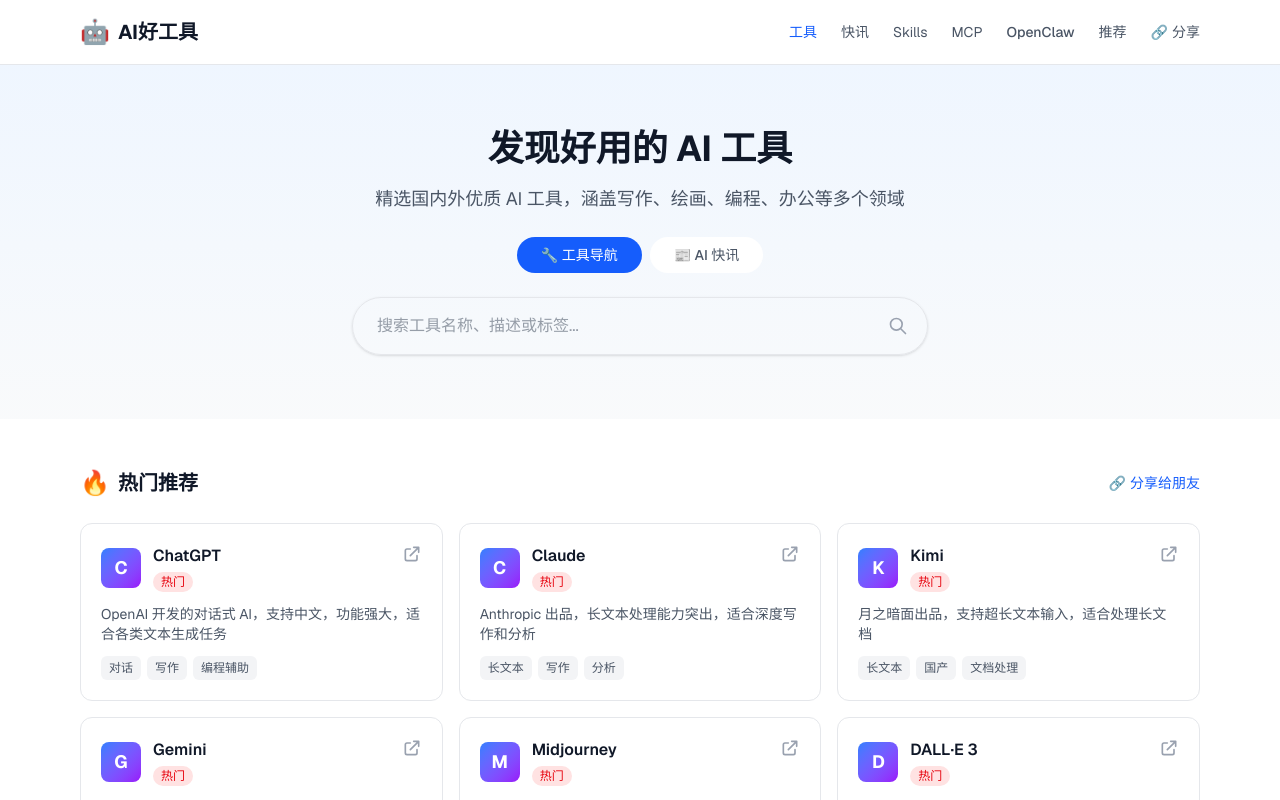
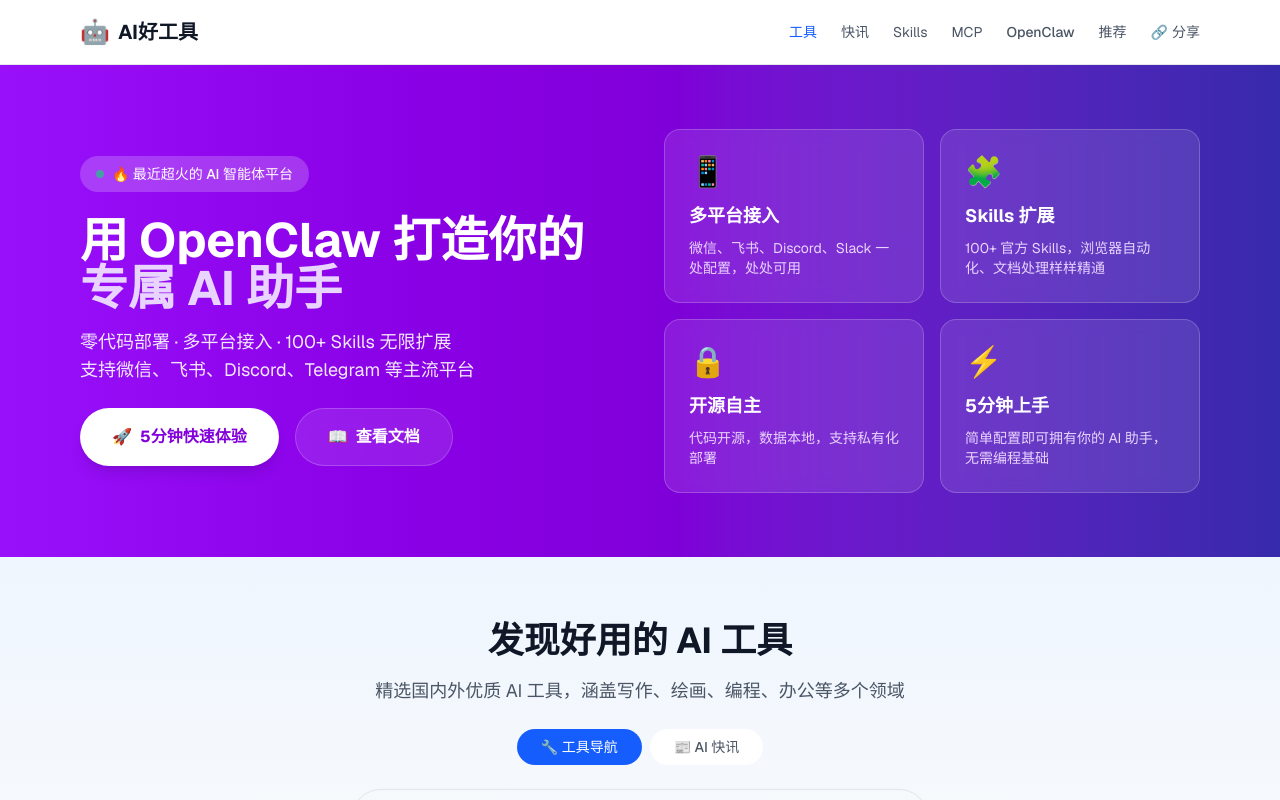
Before and after one commit to yangchong1314/aihao123, a Next.js app: page / in a window 1280 px wide. Shown: the top 800 px of the page. Built offline with nearby package versions, Linux system fonts and the light colour scheme.

Commit message:
feat: 首页增加OpenClaw重点推荐区块

```diff
--- a/src/app/page.tsx
+++ b/src/app/page.tsx
@@ -114,6 +114,73 @@
           <MobileNav />
         </div>
       </header>
+
+      {/* OpenClaw 重点推荐区 */}
+      <section className="bg-gradient-to-r from-purple-600 via-purple-700 to-indigo-800 text-white py-12 sm:py-16">
+        <div className="max-w-6xl mx-auto px-4">
+          <div className="flex flex-col lg:flex-row items-center gap-8 lg:gap-12">
+            {/* 左侧内容 */}
+            <div className="flex-1 text-center lg:text-left">
+              <div className="inline-flex items-center gap-2 px-4 py-2 bg-white/20 rounded-full text-sm font-medium mb-6">
+                <span className="w-2 h-2 bg-green-400 rounded-full animate-pulse"></span>
+                🔥 最近超火的 AI 智能体平台
+              </div>
+              <h2 className="text-3xl sm:text-4xl lg:text-5xl font-bold mb-4">
+                用 OpenClaw 打造你的<br className="hidden sm:block" />
+                <span className="text-purple-200">专属 AI 助手</span>
+              </h2>
+              <p className="text-lg text-purple-100 mb-6 max-w-xl mx-auto lg:mx-0">
+                零代码部署 · 多平台接入 · 100+ Skills 无限扩展<br />
+                支持微信、飞书、Discord、Telegram 等主流平台
+              </p>
+              <div className="flex flex-col sm:flex-row gap-4 justify-center lg:justify-start">
+                <a
+                  href="/openclaw/"
+                  className="inline-flex items-center justify-center gap-2 px-8 py-4 bg-white text-purple-700 rounded-full font-bold hover:bg-purple-50 transition-colors shadow-lg"
+                >
+                  <span>🚀</span>
+                  5分钟快速体验
+                </a>
+                <a
+                  href="https://docs.openclaw.ai"
+                  target="_blank"
+                  rel="noopener noreferrer"
+                  className="inline-flex items-center justify-center gap-2 px-8 py-4 bg-white/10 text-white rounded-full font-semibold hover:bg-white/20 transition-colors backdrop-blur-sm border border-white/20"
+                >
+                  <span>📖</span>
+                  查看文档
+                </a>
+              </div>
+            </div>
+
+            {/* 右侧特性卡片 */}
+            <div className="flex-1 w-full max-w-md lg:max-w-none">
+              <div className="grid grid-cols-1 sm:grid-cols-2 gap-4">
+                <div className="bg-white/10 backdrop-blur-sm rounded-2xl p-6 border border-white/20">
+                  <div className="text-3xl mb-3">📱</div>
+                  <h3 className="font-bold text-lg mb-2">多平台接入</h3>
+                  <p className="text-purple-200 text-sm">微信、飞书、Discord、Slack 一处配置，处处可用</p>
+                </div>
+                <div className="bg-white/10 backdrop-blur-sm rounded-2xl p-6 border border-white/20">
+                  <div className="text-3xl mb-3">🧩</div>
+                  <h3 className="font-bold text-lg mb-2">Skills 扩展</h3>
+                  <p className="text-purple-200 text-sm">100+ 官方 Skills，浏览器自动化、文档处理样样精通</p>
+                </div>
+                <div className="bg-white/10 backdrop-blur-sm rounded-2xl p-6 border border-white/20">
+                  <div className="text-3xl mb-3">🔒</div>
+                  <h3 className="font-bold text-lg mb-2">开源自主</h3>
+                  <p className="text-purple-200 text-sm">代码开源，数据本地，支持私有化部署</p>
+                </div>
+                <div className="bg-white/10 backdrop-blur-sm rounded-2xl p-6 border border-white/20">
+                  <div className="text-3xl mb-3">⚡</div>
+                  <h3 className="font-bold text-lg mb-2">5分钟上手</h3>
+                  <p className="text-purple-200 text-sm">简单配置即可拥有你的 AI 助手，无需编程基础</p>
+                </div>
+              </div>
+            </div>
+          </div>
+        </div>
+      </section>
 
       {/* Hero */}
       <section className="bg-gradient-to-b from-blue-50 to-gray-50 py-12 sm:py-16">
```
